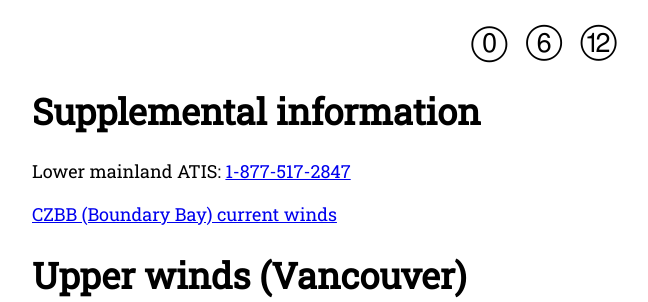
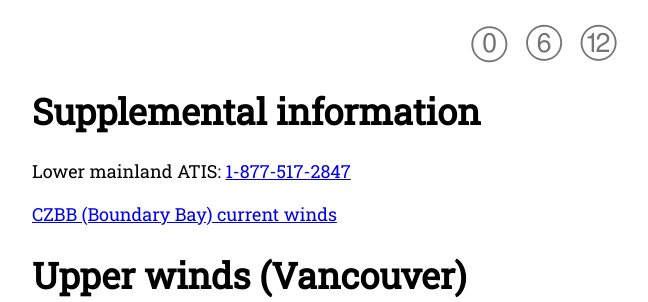
Before and after one commit to sanchom/lower-mainland-flight-planning, a Flask app: template templates/main.html in a window 1280 px wide. Shown: the part 664-966 px from the top of the page, without its empty margins (96-744 px from the left). Run offline with Flask 2, Linux system fonts and the light colour scheme; the template is opened without the code that fills it, so the values that code supplies are empty.

Commit message:
Less contrast for buttons.

```diff
--- a/static/style.css
+++ b/static/style.css
@@ -42,6 +42,7 @@ img.gfa {
     text-align: center;
     clear: both;
     font-size:2.0rem;
+    color: #757575;
 }
 .gfa-toggle {
     display: none;
```
